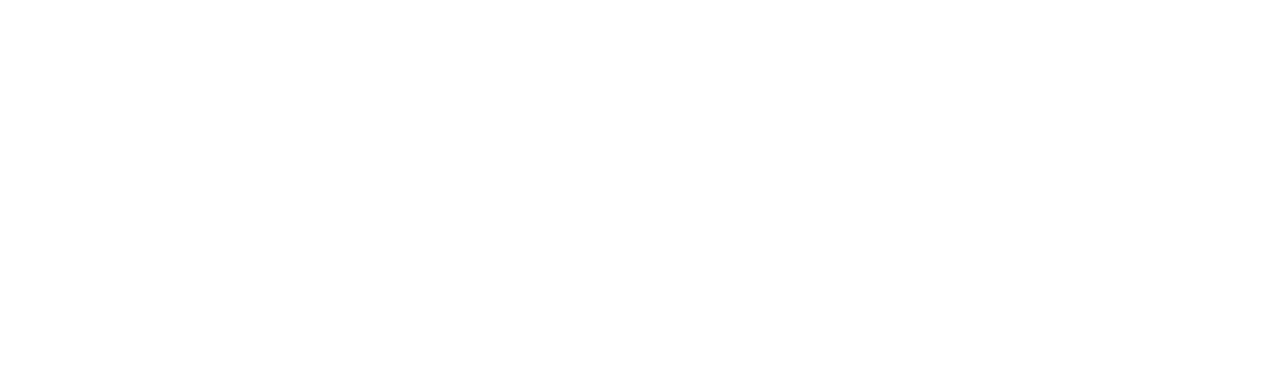
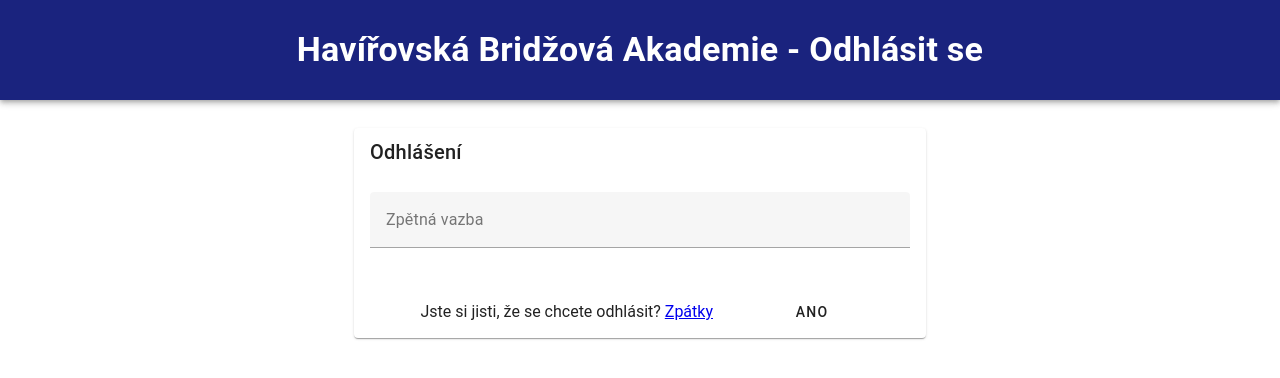
Before and after one commit to HABRA-Bridge-Academy/habra-lekce-web, a Vue app in the folder frontend/: page /logout in a window 1280 px wide. Before the commit this address had no page. Shown: the top 378 px of the page. Built offline with nearby package versions, Linux system fonts and the light colour scheme.

Commit message:
Login - Final Version

```diff
--- /dev/null
+++ b/frontend/src/components/Logout.vue
@@ -0,0 +1,73 @@
+<template>
+
+    <v-app>
+        <v-app-bar color="#1A237E" class="header" height="100">
+          <v-spacer></v-spacer>
+          <h1 class="text-white text-center text-h4 font-weight-bold">
+            Havířovská Bridžová Akademie - Odhlásit se
+          </h1>
+          <v-spacer></v-spacer>
+        </v-app-bar>
+        <v-main>
+          <v-container class="fill-height">
+            <v-row justify="center" class="fill-height">
+              <v-col cols="6">
+                <v-card>
+                  <v-card-title class="headline">Odhlášení</v-card-title>
+                  <v-form @submit.prevent="submit">
+                  <v-card-text>
+                      <v-text-field  label="Zpětná vazba"></v-text-field>
+                      </v-card-text>
+                      <v-card-actions>
+                        <v-spacer></v-spacer>
+                        <div class="flex-gap">
+                            Jste si jisti, že se chcete odhlásit?
+                        <RouterLink :to="{name: 'Home'}" >Zpátky</RouterLink></div>
+                        <v-spacer></v-spacer>
+                        <v-btn class="me-4" type="submit" :disabled="progress"> Ano </v-btn>
+                        <v-spacer></v-spacer>
+                      </v-card-actions>
+                    </v-form>
+                </v-card>
+              </v-col>
+            </v-row>
+          </v-container>
+        </v-main>
+      </v-app>
+    </template>
+
+    <script setup lang="ts">
+    // pridej semka lang="ts" (<script setup lang="ts" >) a pak tu budes mit misto javascriptu typescript,
+    // ktery ti bude kontrolovat chyby, ale zase budes muset psat vsechno presneji a obcas ho obchazet
+    import { reactive } from 'vue'
+    import { useVuelidate } from '@vuelidate/core'
+    import { email, required } from '@vuelidate/validators'
+    import axios from "@/plugins/axios"
+    import { useRoute, useRouter } from 'vue-router'
+    import { computed } from 'vue'
+    import { Ref, ref } from 'vue'
+    import { useAuthStore } from '@/stores/Auth'
+import { toast } from '@/plugins/toastify'
+
+    const form = ref(null as HTMLFormElement | null);
+    const authStore = useAuthStore()
+    const router = useRouter()
+    const route = useRoute()
+    const progress = ref(false)
+
+const submit = async () => {
+    try {
+        progress.value = true;
+        await authStore.logout( );
+        toast("Odhlášení proběhlo úspěšně.")
+        router.push({ name: 'Home' });
+
+    } catch (error: any) {        }
+     finally {
+        progress.value = false;
+    }
+}
+</script>
+<style>
+
+</style>
--- a/frontend/src/router/index.ts
+++ b/frontend/src/router/index.ts
@@ -23,6 +23,13 @@
     component: () => import('@/components/Login.vue'),
     meta:{
       loggedOut: true
+    }
+  },  {
+    path: '/logout',
+    name: 'logout',
+    component: () => import('@/components/Logout.vue'),
+    meta:{
+      loggedOut: false
     }
   },
   {
--- a/frontend/src/views/Home.vue
+++ b/frontend/src/views/Home.vue
@@ -7,13 +7,15 @@
         Havířovská Bridžová Akademie
       </h1>
       <v-spacer></v-spacer>
-      <div class="container">
+      <div v-if="!auth" class="container">
         <v-chip :to="{ name: 'register' }" text="Registrace" ></v-chip>
         <v-chip :to="{ name: 'login' }" text="Přihlášení"></v-chip>
       </div>
-
+      <div v-if="auth" class="container">
+        <v-chip class="userClass" :to="{name: 'Home'}" :text = userName ></v-chip>
+        <v-chip :to="{ name: 'logout' }" text="Odhlasit se"></v-chip>
+      </div>
       <v-spacer></v-spacer>
-
     </v-app-bar>
 
   <v-main>
@@ -27,7 +29,13 @@
 <script lang="ts" setup>
 import HelloWorld from '@/components/HelloWorld.vue'
 import router from '@/router';
+import { useAuthStore } from '@/stores/Auth';
+import { and } from '@vuelidate/validators';
+const userStore = useAuthStore()
+const auth = userStore.isAuthenticated
+const userName = userStore.user?.firstName .concat(" ", userStore.user?.lastName, " - Přihlášen")
 </script>
+
 <style>
 .container{
   display: flex;
```
